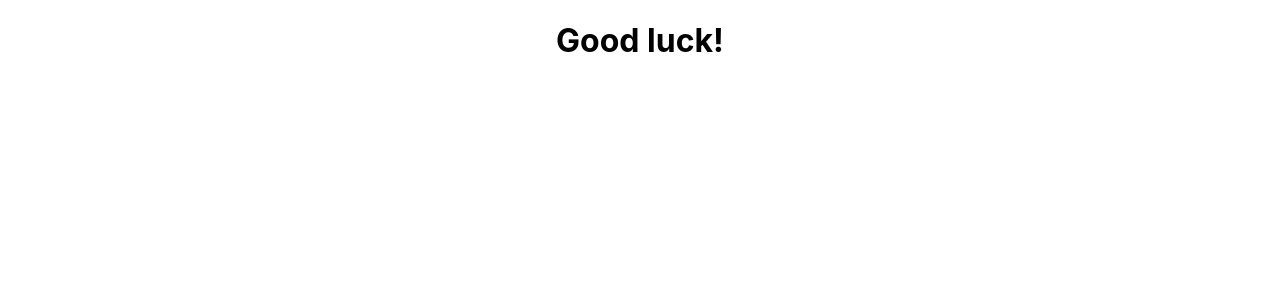
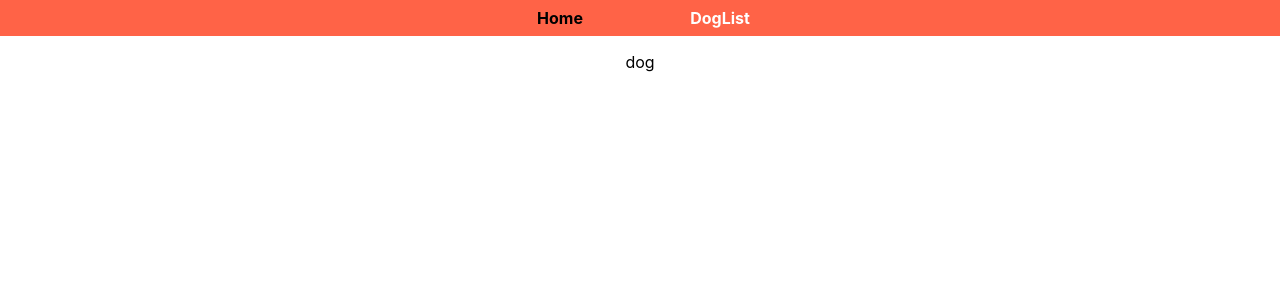
Before and after one commit to chalonlubin/react-router-dogfinder, a React (Create React App) app: page / in a window 1280 px wide. Shown: the top 300 px of the page. Built offline with nearby package versions, Linux system fonts and the light colour scheme; data requests are answered from the project's data file; the HTML template or start-up script is replaced by a standard one.

Commit message:
swap, setup completed

```diff
--- a/src/App.js
+++ b/src/App.js
@@ -1,9 +1,15 @@
-import './App.css';
+import "./App.css";
+import { BrowserRouter } from "react-router-dom";
+import RouteList from "./RouteList";
+import NavBar from "./NavBar";
 
 function App() {
   return (
     <div className="App">
-      <h1>Good luck!</h1>
+      <BrowserRouter>
+        <NavBar />
+        <RouteList />
+      </BrowserRouter>
     </div>
   );
 }
--- /dev/null
+++ b/src/DogDetails.js
@@ -0,0 +1,10 @@
+import React from "react";
+
+
+function DogDetails() {
+
+  return <p>dog</p>
+
+}
+
+export default DogDetails;
--- /dev/null
+++ b/src/DogList.js
@@ -0,0 +1,23 @@
+import React from "react";
+import axios from "axios";
+
+function DogList() {
+
+  async function getDogs () {
+    const response = await axios.get("http://localhost:5001/dogs");
+    console.log(response);
+    // response.data
+  }
+  getDogs();
+  return <p>dog</p>
+
+}
+
+export default DogList;
+
+
+
+
+//  give a list of dogs from the API [{dog: details}....]
+// feed that to dog([])
+  // return a html compenent for each dog
--- /dev/null
+++ b/src/NavBar.css
@@ -0,0 +1,20 @@
+.NavBar {
+  background-color: tomato;
+  text-align: center;
+  font-weight: bold;
+}
+.NavBar a {
+  padding: 0.5em 0;
+  width: 10em;
+  display: inline-block;
+  color: white;
+  text-decoration: none;
+}
+.NavBar a:hover {
+  background-color: black;
+  color: white !important;
+}
+.NavBar a.active {
+  font-weight: bold;
+  color: black;
+}
--- /dev/null
+++ b/src/NavBar.js
@@ -0,0 +1,17 @@
+import { NavLink } from "react-router-dom";
+import "./NavBar.css";
+
+function NavBar() {
+  return (
+    <nav className="NavBar">
+      <NavLink to="/">
+        Home
+      </NavLink>
+      <NavLink to="/doglist">
+        DogList
+      </NavLink>
+    </nav>
+  );
+}
+
+export default NavBar;
--- /dev/null
+++ b/src/RouteList.js
@@ -0,0 +1,18 @@
+import { Route, Routes } from 'react-router-dom';
+import DogList from "./DogList"
+import DogDetails from "./DogDetails"
+
+
+
+function RouteList() {
+  return (
+    <Routes>
+      <Route element={<DogList />} path="/" />
+      <Route element={<DogDetails />} path="/dogs/:name" />
+      <Route path="*" element={<DogList />} />
+    </Routes>
+  );
+}
+
+
+export default RouteList;
```
